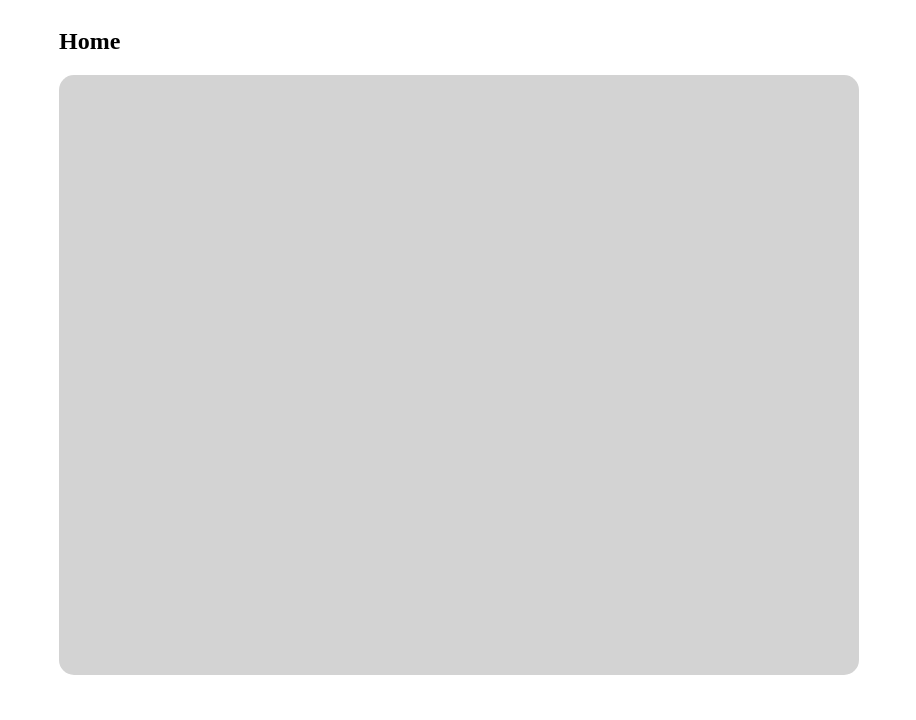
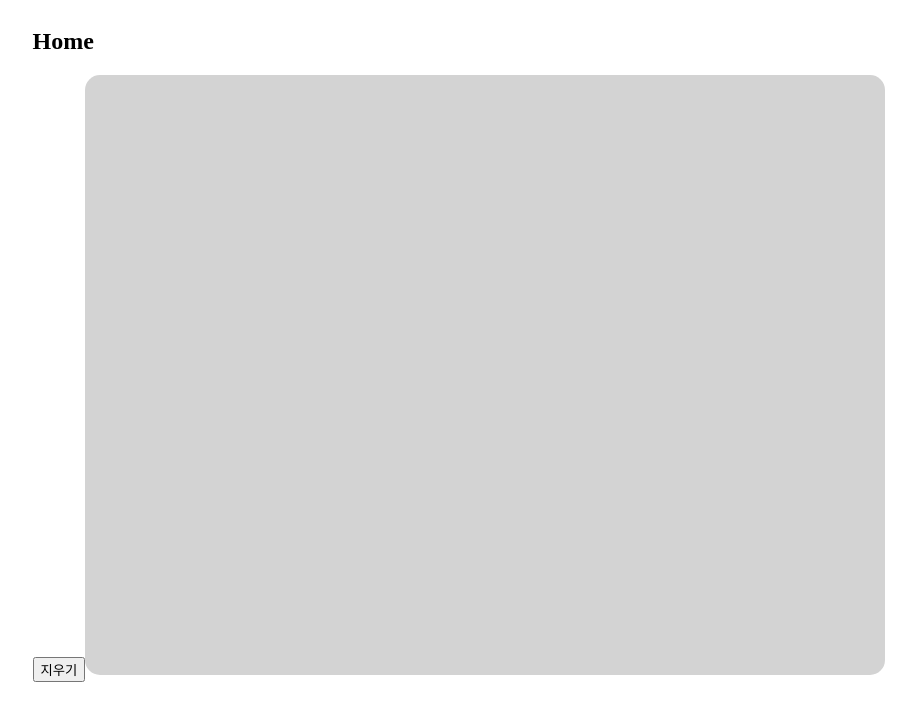
Before and after one commit to slobbie/React-canvas, a React (Create React App) app: page / in a window 1280 px wide. Shown: the top 720 px of the page, without its empty margins (181-1097 px from the left). Built offline with nearby package versions, Linux system fonts and the light colour scheme.

Commit message:
:sparkles: 지우기 기능 구현

```diff
--- a/src/components/Canvas.tsx
+++ b/src/components/Canvas.tsx
@@ -113,9 +113,17 @@ const Canvas = ({ width, height }: CanvasProps) => {
       canvas.removeEventListener('mouseleave', exitPaint);
     };
   }, [startPaint, piant, exitPaint]);
-
+  const clearCanvas = () => {
+    if (!canvasRef.current) {
+      return;
+    }
+    const canvas: HTMLCanvasElement = canvasRef.current;
+    //clearRect() 특정 부분을 지우는 직사각형이며, 이 지워진 부분은 완전히 투명해집니다.
+    canvas.getContext('2d')!!.clearRect(0, 0, canvas.width, canvas.height);
+  };
   return (
     <Section>
+      <DeleteBtn onClick={clearCanvas}>지우기</DeleteBtn>
       <CanvasBox ref={canvasRef} height={height} width={width} />
     </Section>
   );
@@ -134,3 +142,5 @@ const CanvasBox = styled.canvas`
   border-radius: 15px;
   background: lightgrey;
 `;
+
+const DeleteBtn = styled.button``;
```
